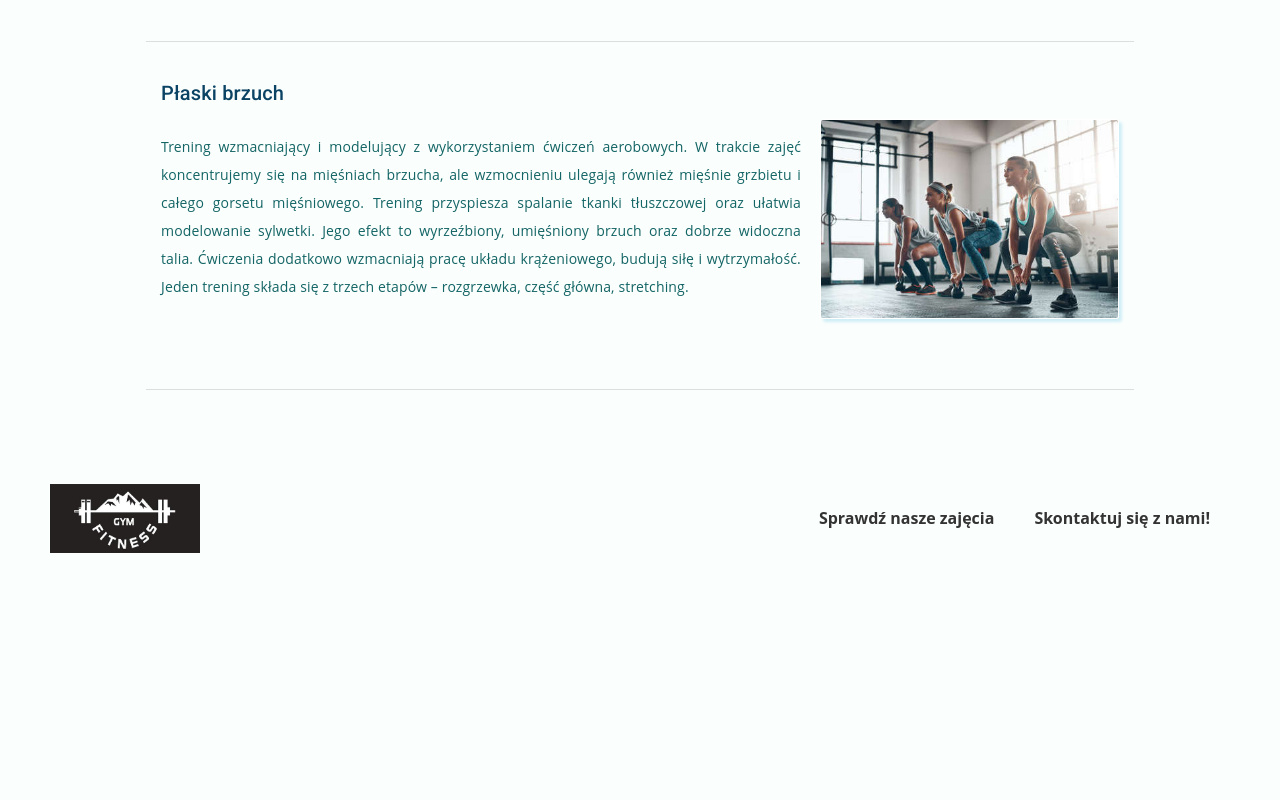
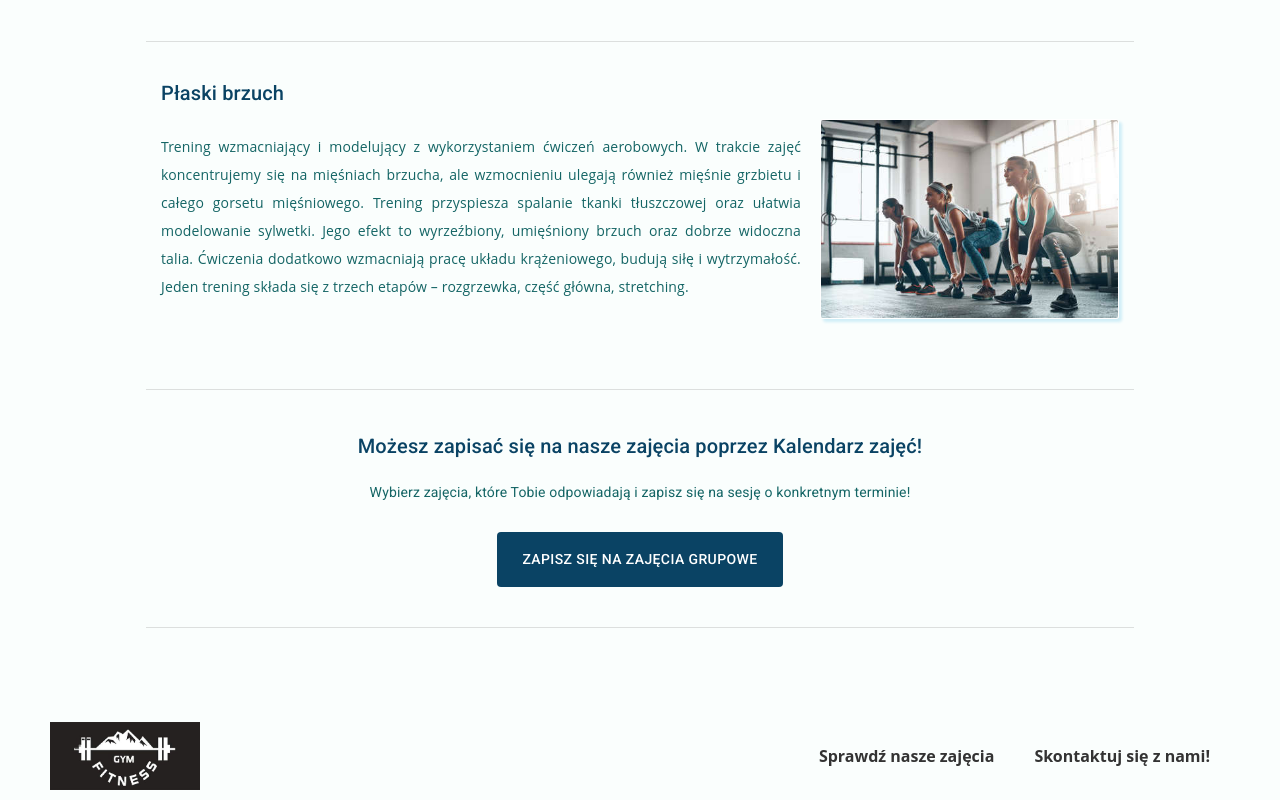
Before and after one commit to paulinawojtysiakk/Strona-Silowni, a React (Vite) app in the folder vite-project/: page / in a window 1280 px wide. Shown: the part 2743-3543 px from the top of the page. Before the commit the page ends 3306 px from the top, so only its background shows below. Built offline with nearby package versions, Linux system fonts and the light colour scheme.

Commit message:
ourClasses cta btn change

```diff
--- a/vite-project/src/components/Header.jsx
+++ b/vite-project/src/components/Header.jsx
@@ -8,7 +8,7 @@ const Header = () => {
     <header className="header-container">
       <nav className="navigation">
         <div className="nav-logo">
-          <Link>Pieniny Fitness</Link>
+          <Link to="/">Pieniny Fitness</Link>
          <Link to="/"><img src={logo2} alt="logo" className="logo" /></Link>
         </div>
         <ul>
--- a/vite-project/src/components/OurClasses.jsx
+++ b/vite-project/src/components/OurClasses.jsx
@@ -1,10 +1,11 @@
 import React from "react";
-import { Card, CardContent, Divider, Typography } from "@mui/material";
+import { Button, Card, CardContent, Divider, Typography } from "@mui/material";
 import FitnessCenterIcon from '@mui/icons-material/FitnessCenter';
 import "/src/scss/OurClasses.scss";
 import yoga from "../images/yoga.jpeg";
 import fbworkout from "../images/fbworkout.jpeg";
 import workout2 from "../images/workout2.png";
+import {Link} from "react-router-dom";
 
 const OurClasses = () => {
   return (
@@ -86,6 +87,16 @@ const OurClasses = () => {
             </Typography>
           </div>
           <Divider />
+          <div className="class-signup-box">
+                <Typography variant="h6" className='single-class-title' >
+                      Możesz zapisać się na nasze zajęcia poprzez Kalendarz zajęć!
+                  </Typography>
+                  <Typography variant="body2" className='class-signup-description' >
+                       Wybierz zajęcia, które Tobie odpowiadają i zapisz się na sesję o konkretnym terminie!
+                  </Typography>
+                    <Button className="class-signup-btn"><Link to="./schedule">Zapisz się na zajęcia grupowe </Link></Button>
+             </div>
+         <Divider/>
         </CardContent>
       </Card>
     </div>
--- a/vite-project/src/scss/OurClasses.scss
+++ b/vite-project/src/scss/OurClasses.scss
@@ -31,9 +31,10 @@
   }
   .single-card-box {
     padding: 15px;
+    margin-top: 20px;
+
   }
   .single-class-title {
-    margin-top: 20px;
     color: $basic-dark;
     font-weight: 500;
   }
@@ -62,4 +63,24 @@
       margin-top: 10px;
     }
   }
+  .class-signup-box{
+    display: flex;
+    flex-direction: column;
+    justify-content: center;
+    align-items: center;
+    margin: 40px;
+
+    .single-class-title{
+      margin-bottom: 20px;
+    }
+    .class-signup-description{
+      margin-bottom: 30px;
+      color: $basic-text-color-light;
+    }
+    .class-signup-btn{
+      background-color: $basic-dark;
+      color: white;
+      padding: 15px 25px;
+    }
+  }
 }
```
